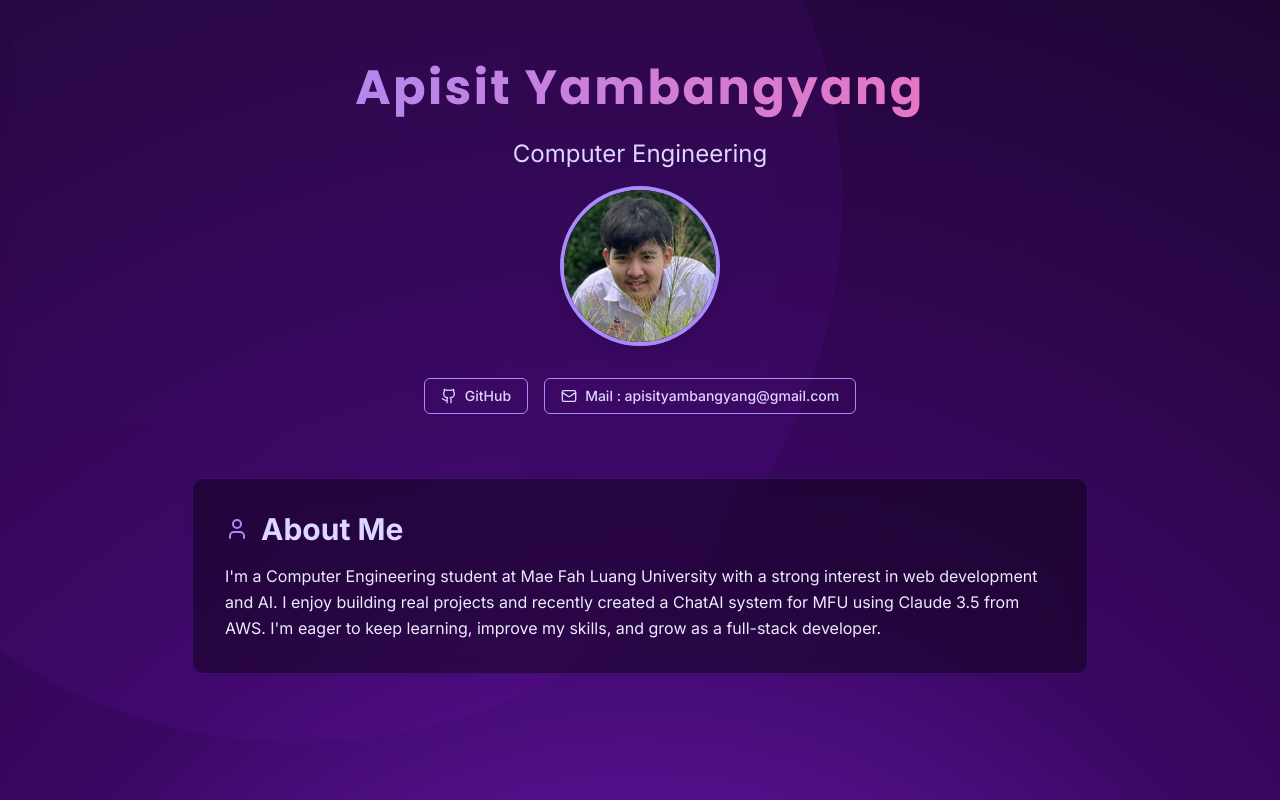
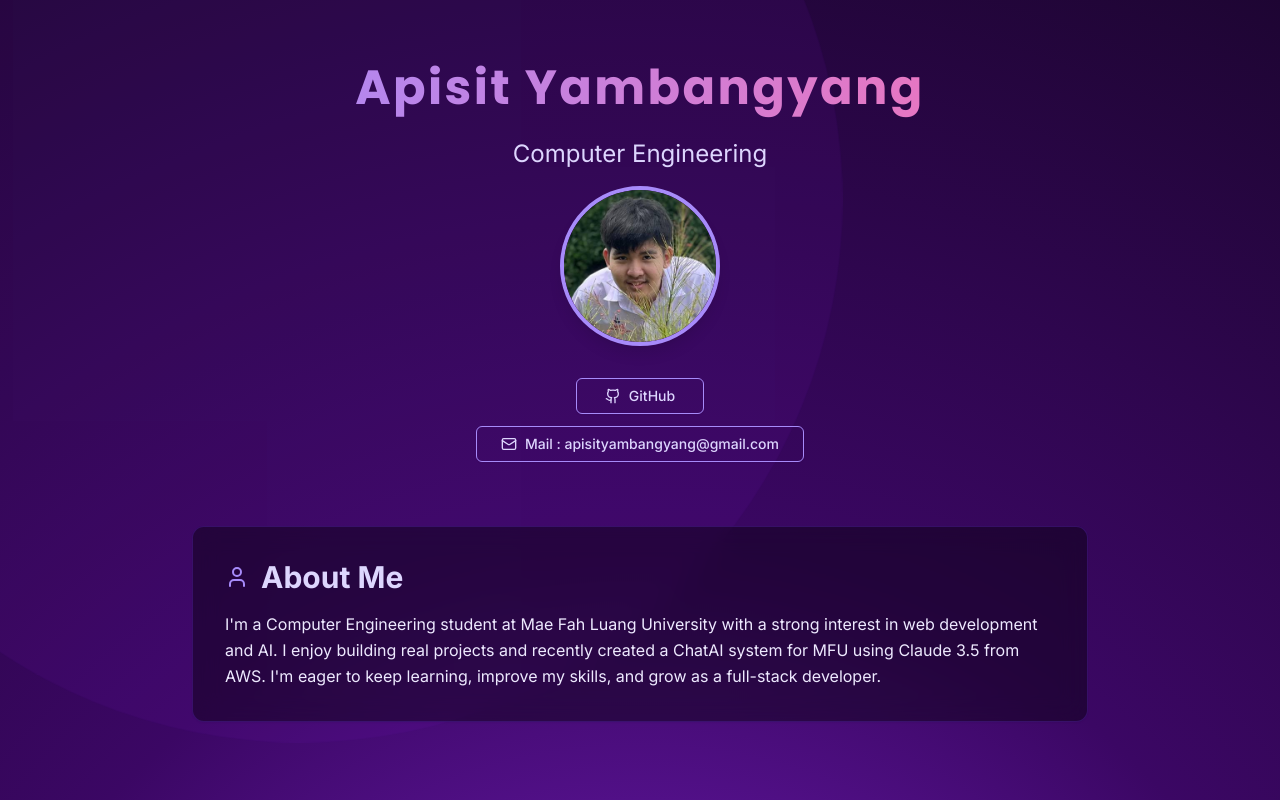
Before and after one commit to nalikanon/Introduce-myself, a Next.js app: page / in a window 1280 px wide. Shown: the top 800 px of the page. Built offline with nearby package versions, Linux system fonts and the light colour scheme.

Commit message:
Update page.tsx

```diff
--- a/src/app/page.tsx
+++ b/src/app/page.tsx
@@ -57,12 +57,17 @@ export default function Home() {
               </div>
             </div>
 
-            <div className="flex justify-center gap-4">
-              <Button variant="outline" className="border-purple-400 text-purple-200 hover:bg-purple-800" onClick={() => window.open("https://github.com/nalikanon", "_blank")}>
-                <Github className="mr-2 h-4 w-4" />
-                GitHub
-              </Button>
-              <Button variant="outline" className="border-purple-400 text-purple-200 hover:bg-purple-800">
+            <div className="flex flex-col justify-center items-center gap-3">
+            <a href="https://github.com/nalikanon"
+               target="_blank"
+               rel="" >
+            <Button variant="outline" className="border-purple-400 text-purple-200 hover:bg-purple-800 min-w-32 px-6">
+            <Github className="mr-2 h-4 w-4" />
+            GitHub
+            </Button>
+            </a>
+
+              <Button variant="outline" className="border-purple-400 text-purple-200 hover:bg-purple-800 min-w-32 px-6">
                 <Mail className="mr-2 h-4 w-4" />
                 Mail : apisityambangyang@gmail.com
               </Button>
```
